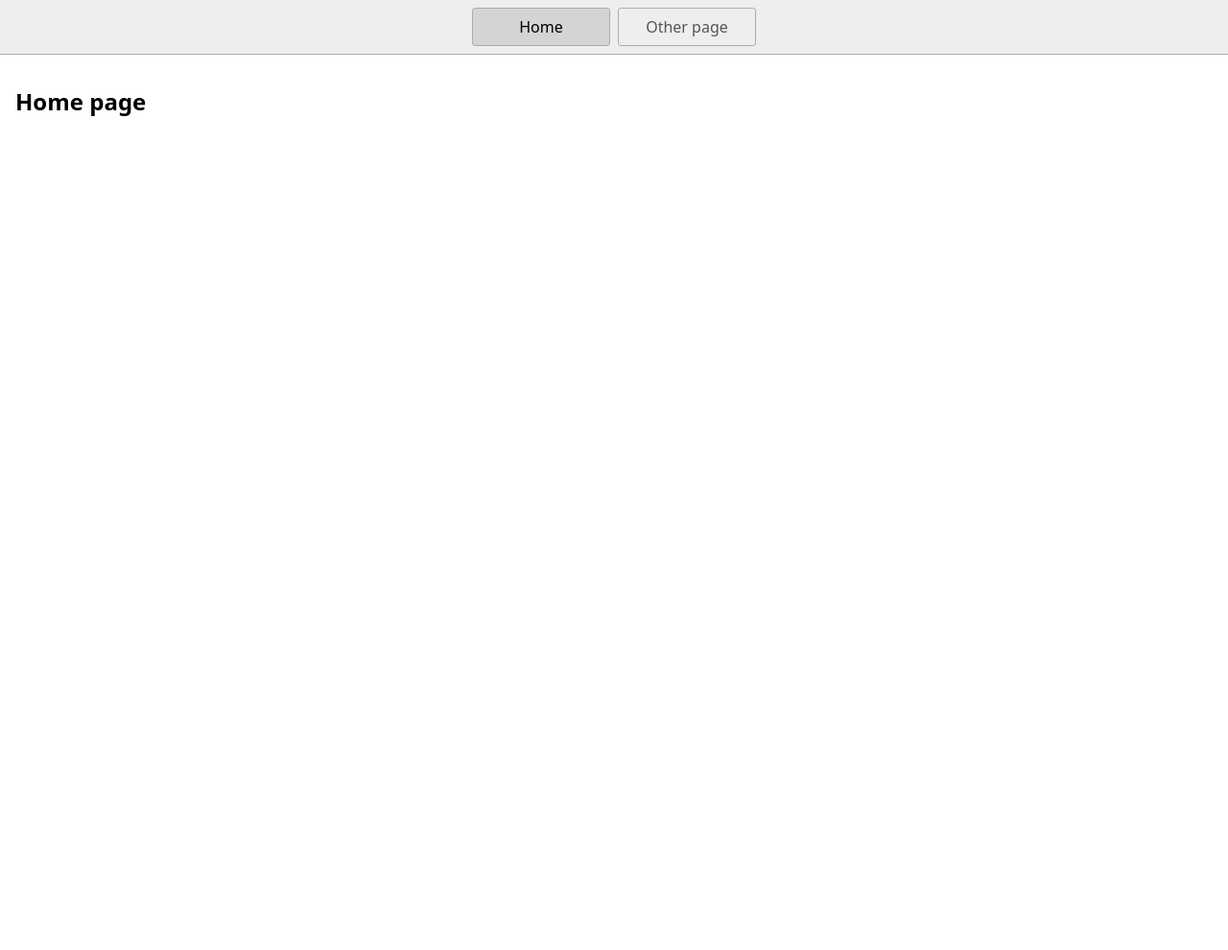
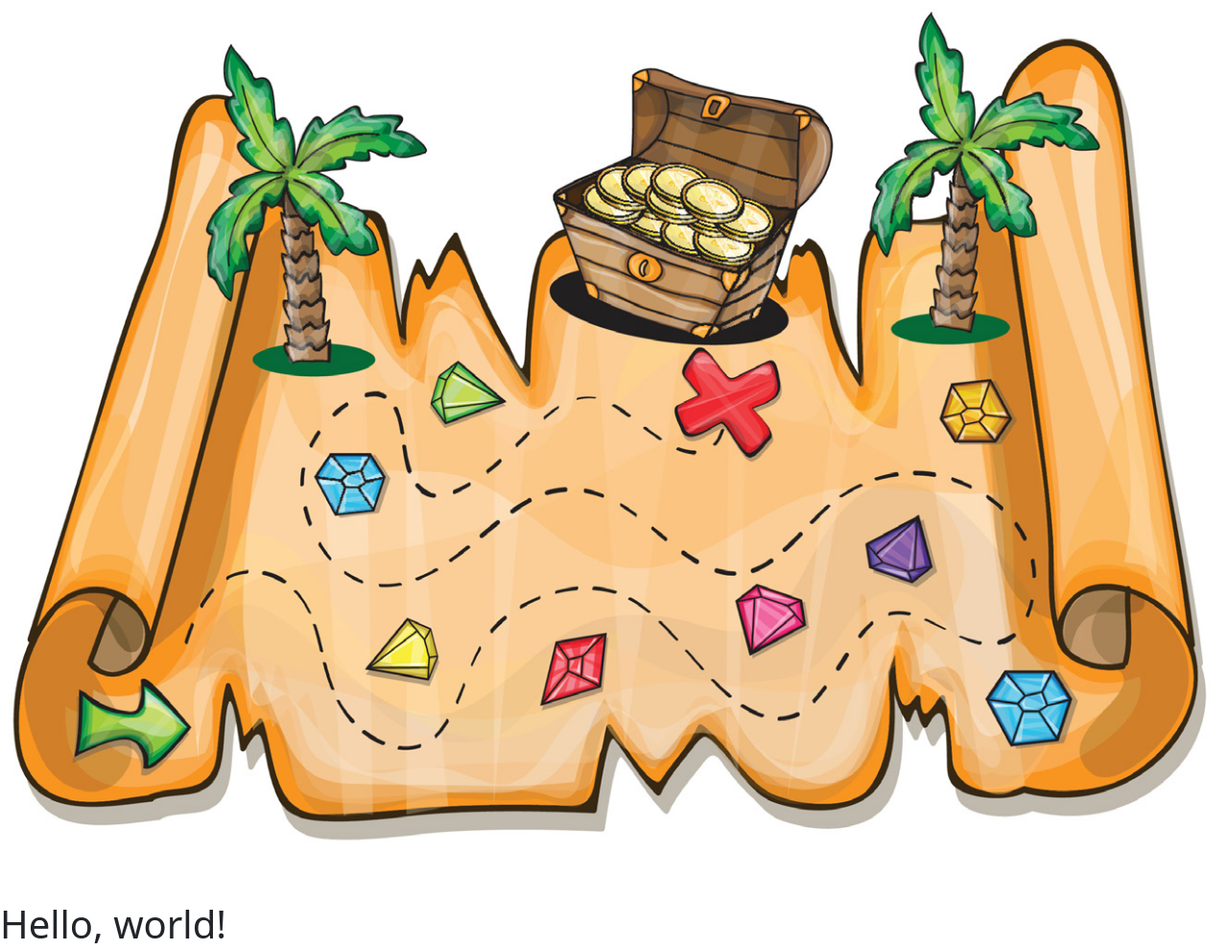
Before and after one commit to GabrielSaltarelli/cacciaaltesoro, a website: page index.html in a window 1280 px wide. Shown: the whole page at 96% size. Before the commit the page ends 800 px from the top, so only its background shows below. Drawn offline with nearby package versions, Linux system fonts and the light colour scheme.

Commit message:
Update index.html
modifica index

```diff
--- a/index.html
+++ b/index.html
@@ -1,23 +1,14 @@
-<!DOCTYPE html>
+<!doctype html>
 <html lang="en">
   <head>
-    <title>Home</title>
-    <meta charset="UTF-8" />
-    <meta name="viewport" content="width=device-width" />
-    <!--
-      Need a visual blank slate?
-      Remove all code in `styles.css`!
-    -->
-    <link rel="stylesheet" href="styles.css" />
-    <script type="module" src="script.js"></script>
+    <meta charset="utf-8">
+    <meta name="viewport" content="width=device-width, initial-scale=1">
+    <title>Bootstrap demo</title>
+    <link href="https://cdn.jsdelivr.net/npm/bootstrap@5.3.3/dist/css/bootstrap.min.css" rel="stylesheet" integrity="sha384-QWTKZyjpPEjISv5WaRU9OFeRpok6YctnYmDr5pNlyT2bRjXh0JMhjY6hW+ALEwIH" crossorigin="anonymous">
   </head>
   <body>
-    <nav>
-      <a href="/" aria-current="page">Home</a>
-      <a href="/page2.html">Other page</a>
-    </nav>
-    <main>
-      <h1>Home page</h1>
-    </main>
+    <img src="img/IMG_6540.jpeg" class="img-fluid" alt="Header caccia al tesoro">
+    <h1>Hello, world!</h1>
+    <script src="https://cdn.jsdelivr.net/npm/bootstrap@5.3.3/dist/js/bootstrap.bundle.min.js" integrity="sha384-YvpcrYf0tY3lHB60NNkmXc5s9fDVZLESaAA55NDzOxhy9GkcIdslK1eN7N6jIeHz" crossorigin="anonymous"></script>
   </body>
 </html>
```
